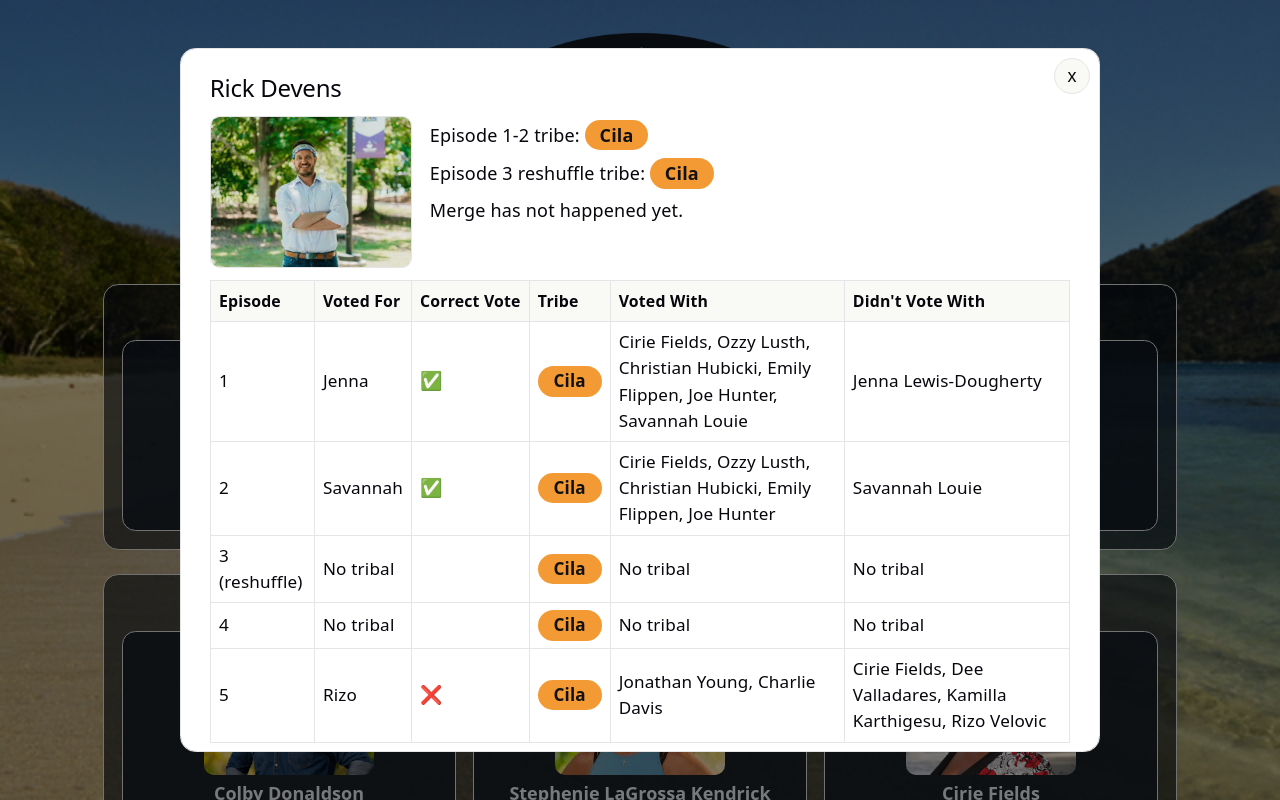
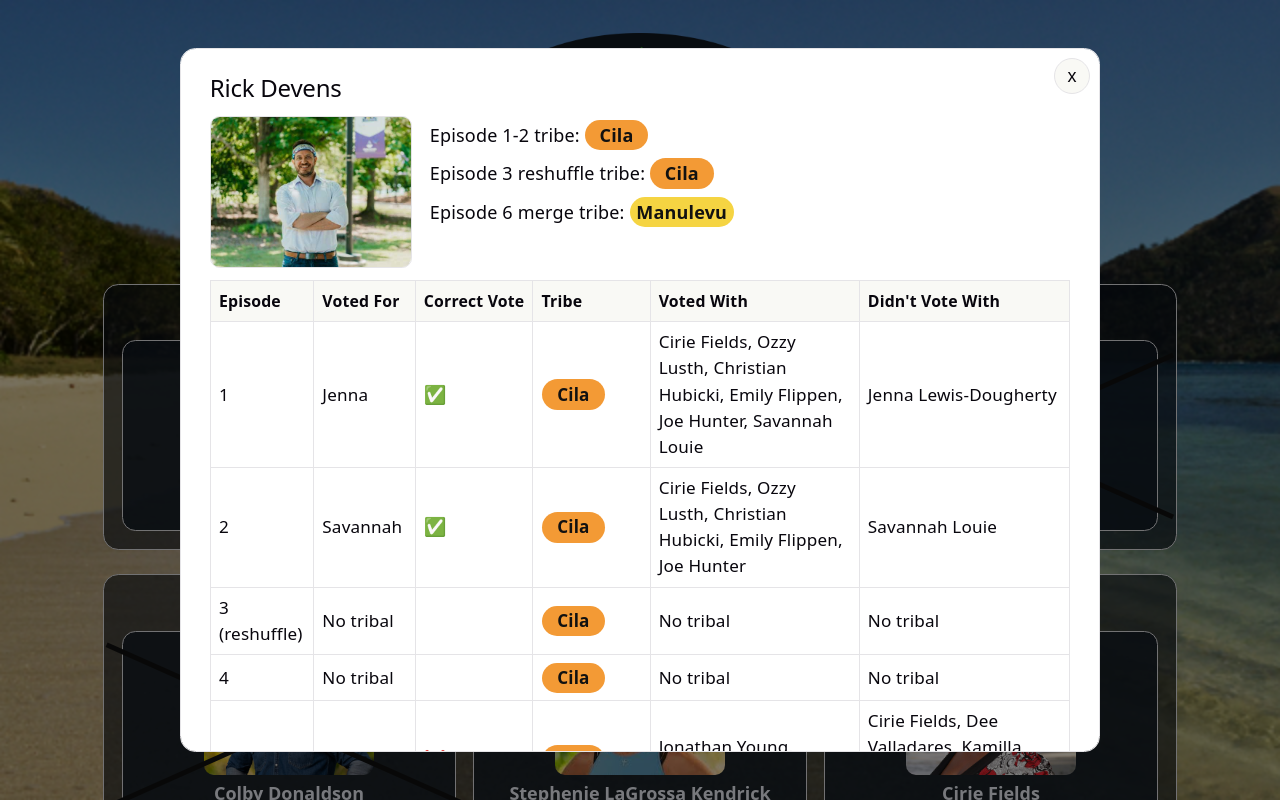
Before and after one commit to hsujasonf/fantasy-survivor-50, a React (Vite) app: page / in a window 1280 px wide. Both pictures are taken after a click on the button "Rick Devens". Built offline with nearby package versions, Linux system fonts and the light colour scheme.

Commit message:
update after the sixth episode

```diff
--- a/src/App.css
+++ b/src/App.css
@@ -251,6 +251,10 @@
   background: #6eefff;
 }
 
+.tribe-manulevu {
+  background: #f5d442;
+}
+
 .dialog-close {
   position: absolute;
   top: 0.5rem;
--- a/src/components/PlayerDialog.tsx
+++ b/src/components/PlayerDialog.tsx
@@ -1,4 +1,5 @@
 import type { Contestant, EpisodeVoteMap } from '../types/survivor'
+import { episodeGroups } from '../data/gameData'
 import {
   getPlayerStatusLabel,
   getTribeForEpisode,
@@ -49,6 +50,10 @@ export default function PlayerDialog({
     Ozzy: 'Ozzy Lusth',
     Emily: 'Emily Flippen',
     Stephenie: 'Stephenie LaGrossa Kendrick',
+    Kamilla: 'Kamilla Karthigesu',
+    Genevieve: 'Genevieve Mushaluk',
+    Colby: 'Colby Donaldson',
+    Chrissy: 'Chrissy Hofbeck',
   }
 
   const toCanonicalName = (vote: string | undefined) => {
@@ -95,7 +100,10 @@ export default function PlayerDialog({
                   {selectedContestant.switchedTribe ?? selectedContestant.originalTribe}
                 </span>
               </p>
-              <p>Merge has not happened yet.</p>
+              <p>
+                Episode 6 merge tribe:{' '}
+                <span className="tribe-pill tribe-manulevu">Manulevu</span>
+              </p>
               {selectedContestant.advantage && (
                 <p className="advantage-info">Advantage: {selectedContestant.advantage}</p>
               )}
@@ -120,50 +128,81 @@ export default function PlayerDialog({
                 {visibleEpisodes.map((episode) => {
                   const tribe = getTribeForEpisode(selectedContestant, episode)
                   const vote = selectedVotes[episode]
+                  const isExiled = vote === 'Exiled'
+
                   const tribeMates = contestants.filter(
-                    (contestant) =>
-                      contestant.name !== selectedContestant.name &&
-                      getTribeForEpisode(contestant, episode) === tribe &&
-                      isActiveInEpisode(contestant.name, episode, eliminatedByEpisode),
+                    (c) =>
+                      c.name !== selectedContestant.name &&
+                      getTribeForEpisode(c, episode) === tribe &&
+                      isActiveInEpisode(c.name, episode, eliminatedByEpisode),
                   )
                   const activePlayers = contestants.filter(
-                    (contestant) =>
-                      contestant.name !== selectedContestant.name &&
-                      isActiveInEpisode(contestant.name, episode, eliminatedByEpisode),
+                    (c) =>
+                      c.name !== selectedContestant.name &&
+                      isActiveInEpisode(c.name, episode, eliminatedByEpisode),
                   )
-                  const votedWithPool = dualTribalEpisodes.has(episode) ? tribeMates : activePlayers
+
+                  const groups = episodeGroups[episode]
+                  const playerGroup = groups?.find((g) => g.includes(selectedContestant.name))
+                  const groupMembers = playerGroup
+                    ? contestants.filter(
+                        (c) => c.name !== selectedContestant.name && playerGroup.includes(c.name),
+                      )
+                    : []
+
+                  let comparisonPool: Contestant[]
+                  let differencePool: Contestant[]
+                  if (groups) {
+                    comparisonPool = groupMembers
+                    differencePool = groupMembers
+                  } else if (dualTribalEpisodes.has(episode)) {
+                    comparisonPool = tribeMates
+                    differencePool = tribeMates
+                  } else {
+                    comparisonPool = activePlayers
+                    differencePool = tribeMates
+                  }
 
                   let votedWith = 'No tribal'
                   let didNotVoteWith = 'No tribal'
 
-                  if (vote) {
-                    const matchedVotes = votedWithPool
-                      .filter((contestant) => voteHistory[contestant.name]?.[episode] === vote)
-                      .map((contestant) => contestant.name)
-                    const differentVotes = tribeMates
-                      .filter((contestant) => {
-                        const tribeMateVote = voteHistory[contestant.name]?.[episode]
-                        return Boolean(tribeMateVote) && tribeMateVote !== vote
+                  if (isExiled) {
+                    votedWith = ''
+                    didNotVoteWith = ''
+                  } else if (vote) {
+                    const matchedVotes = comparisonPool
+                      .filter((c) => {
+                        const v = voteHistory[c.name]?.[episode]
+                        return v && v !== 'Exiled' && v === vote
                       })
-                      .map((contestant) => contestant.name)
+                      .map((c) => c.name)
+                    const differentVotes = differencePool
+                      .filter((c) => {
+                        const v = voteHistory[c.name]?.[episode]
+                        return v && v !== 'Exiled' && v !== vote
+                      })
+                      .map((c) => c.name)
 
                     votedWith = matchedVotes.length > 0 ? matchedVotes.join(', ') : 'None'
                     didNotVoteWith = differentVotes.length > 0 ? differentVotes.join(', ') : 'None'
                   }
 
+                  let episodeLabel = String(episode)
+                  if (episode === 3) episodeLabel += ' (reshuffle)'
+                  if (episode === 6) episodeLabel += ' (merge)'
+
                   return (
                     <tr key={episode}>
-                      <td>
-                        {episode}
-                        {episode === 3 ? ' (reshuffle)' : ''}
-                      </td>
+                      <td>{episodeLabel}</td>
                       <td>{vote ?? 'No tribal'}</td>
                       <td className="correct-vote-cell">
-                        {vote ? (() => {
+                        {vote && !isExiled ? (() => {
                           const eliminated = (eliminatedPlayersByEpisode[episode] ?? [])
                             .filter((n) => n !== 'Kyle Fraser')
                           let target: string | undefined
-                          if (dualTribalEpisodes.has(episode)) {
+                          if (groups) {
+                            target = eliminated.find((n) => playerGroup?.includes(n))
+                          } else if (dualTribalEpisodes.has(episode)) {
                             target = eliminated.find((n) => {
                               const c = contestants.find((ct) => ct.name === n)
                               return c && getTribeForEpisode(c, episode) === tribe
--- a/src/data/contestants.ts
+++ b/src/data/contestants.ts
@@ -55,7 +55,7 @@ export const contestants: Contestant[] = [
     photo: ozzyPhoto,
     originalTribe: 'Cila',
     switchedTribe: 'Vatu',
-    advantage: 'Boomerang Idol',
+    advantage: 'Immunity Idol',
   },
   {
     name: 'Benjamin "Coach" Wade',
@@ -188,6 +188,6 @@ export const contestants: Contestant[] = [
     photo: rizoPhoto,
     originalTribe: 'Vatu',
     switchedTribe: 'Cila',
-    advantage: 'Boomerang Idol',
+    advantage: 'Immunity Idol',
   },
 ]
--- a/src/data/gameData.ts
+++ b/src/data/gameData.ts
@@ -5,29 +5,29 @@ export const headerLogo = survivor50Logo
 
 export const voteHistory: Record<string, EpisodeVoteMap> = {
   'Jenna Lewis-Dougherty': { 1: 'Cirie' },
-  'Colby Donaldson': {},
-  'Stephenie LaGrossa Kendrick': { 3: 'Angelina', 4: 'Mike', 5: 'Angelina' },
-  'Cirie Fields': { 1: 'Jenna', 2: 'Savannah', 5: 'Charlie' },
-  'Ozzy Lusth': { 1: 'Jenna', 2: 'Savannah', 3: 'Q', 4: 'Angelina', 5: 'Angelina' },
-  'Benjamin "Coach" Wade': {},
-  'Aubry Bracco': {},
-  'Chrissy Hofbeck': {},
-  'Christian Hubicki': { 1: 'Jenna', 2: 'Savannah', 3: 'Q', 4: 'Mike', 5: 'Angelina' },
+  'Colby Donaldson': { 6: 'None' },
+  'Stephenie LaGrossa Kendrick': { 3: 'Angelina', 4: 'Mike', 5: 'Angelina', 6: 'Kamilla' },
+  'Cirie Fields': { 1: 'Jenna', 2: 'Savannah', 5: 'Charlie', 6: 'Colby' },
+  'Ozzy Lusth': { 1: 'Jenna', 2: 'Savannah', 3: 'Q', 4: 'Angelina', 5: 'Angelina', 6: 'Exiled' },
+  'Benjamin "Coach" Wade': { 6: 'Colby' },
+  'Aubry Bracco': { 6: 'Genevieve' },
+  'Chrissy Hofbeck': { 6: 'Kamilla' },
+  'Christian Hubicki': { 1: 'Jenna', 2: 'Savannah', 3: 'Q', 4: 'Mike', 5: 'Angelina', 6: 'Genevieve' },
   'Angelina Keeley': { 3: 'Q', 4: 'Emily', 5: 'Stephenie' },
   'Mike White': { 3: 'Q', 4: 'Emily' },
-  'Rick Devens': { 1: 'Jenna', 2: 'Savannah', 5: 'Rizo' },
-  'Jonathan Young': { 5: 'Rizo' },
-  'Emily Flippen': { 1: 'Jenna', 2: 'Savannah', 3: 'Q', 4: 'Mike', 5: 'Angelina' },
-  'Dee Valladares': { 5: 'Charlie' },
+  'Rick Devens': { 1: 'Jenna', 2: 'Savannah', 5: 'Rizo', 6: 'Genevieve' },
+  'Jonathan Young': { 5: 'Rizo', 6: 'Kamilla' },
+  'Emily Flippen': { 1: 'Jenna', 2: 'Savannah', 3: 'Q', 4: 'Mike', 5: 'Angelina', 6: 'Colby' },
+  'Dee Valladares': { 5: 'Charlie', 6: 'Colby' },
   'Quintavius "Q" Burdette': { 3: 'None' },
   'Charlie Davis': { 5: 'Rizo' },
-  'Tiffany Ervin': {},
-  'Genevieve Mushaluk': {},
+  'Tiffany Ervin': { 6: 'Chrissy' },
+  'Genevieve Mushaluk': { 6: 'None' },
   'Kyle Fraser': {},
-  'Joe Hunter': { 1: 'Jenna', 2: 'Savannah' },
-  'Kamilla Karthigesu': { 5: 'Charlie' },
+  'Joe Hunter': { 1: 'Jenna', 2: 'Savannah', 6: 'Genevieve' },
+  'Kamilla Karthigesu': { 5: 'Charlie', 6: 'Chrissy' },
   'Savannah Louie': { 1: 'Jenna', 2: 'Ozzy' },
-  'Rizo Velovic': { 5: 'Charlie' },
+  'Rizo Velovic': { 5: 'Charlie', 6: 'Exiled' },
 }
 
 export const votedOff = new Set([
@@ -38,9 +38,12 @@ export const votedOff = new Set([
   'Mike White',
   'Angelina Keeley',
   'Charlie Davis',
+  'Kamilla Karthigesu',
+  'Genevieve Mushaluk',
+  'Colby Donaldson',
 ])
 
-export const trackedEpisodes = [1, 2, 3, 4, 5]
+export const trackedEpisodes = [1, 2, 3, 4, 5, 6]
 
 export const eliminatedByEpisode: Record<string, number> = {
   'Jenna Lewis-Dougherty': 1,
@@ -50,6 +53,17 @@ export const eliminatedByEpisode: Record<string, number> = {
   'Mike White': 4,
   'Angelina Keeley': 5,
   'Charlie Davis': 5,
+  'Kamilla Karthigesu': 6,
+  'Genevieve Mushaluk': 6,
+  'Colby Donaldson': 6,
+}
+
+export const episodeGroups: Record<number, string[][]> = {
+  6: [
+    ['Chrissy Hofbeck', 'Jonathan Young', 'Stephenie LaGrossa Kendrick', 'Tiffany Ervin', 'Kamilla Karthigesu'],
+    ['Aubry Bracco', 'Christian Hubicki', 'Joe Hunter', 'Rick Devens', 'Genevieve Mushaluk'],
+    ['Cirie Fields', 'Benjamin "Coach" Wade', 'Dee Valladares', 'Emily Flippen', 'Colby Donaldson'],
+  ],
 }
 
 export const teamOrder = ['Hsu', 'Monica', 'Charlie', 'Fanny', 'Kelsey', 'Alex', 'Kelly', 'Audrey']
--- a/src/index.css
+++ b/src/index.css
@@ -1,6 +1,7 @@
 html {
   height: 100%;
-  overflow: hidden;
+  overflow-x: hidden;
+  overscroll-behavior-y: none;
 }
 
 :root {
--- a/src/types/survivor.ts
+++ b/src/types/survivor.ts
@@ -1,4 +1,4 @@
-export type Tribe = 'Cila' | 'Vatu' | 'Kalo'
+export type Tribe = 'Cila' | 'Vatu' | 'Kalo' | 'Manulevu'
 
 export type Contestant = {
   name: string
--- a/src/utils/survivor.ts
+++ b/src/utils/survivor.ts
@@ -1,6 +1,9 @@
 import type { Contestant } from '../types/survivor'
 
 export function getTribeForEpisode(contestant: Contestant, episode: number) {
+  if (episode >= 6) {
+    return 'Manulevu' as const
+  }
   if (episode >= 3) {
     return contestant.switchedTribe ?? contestant.originalTribe
   }
```
